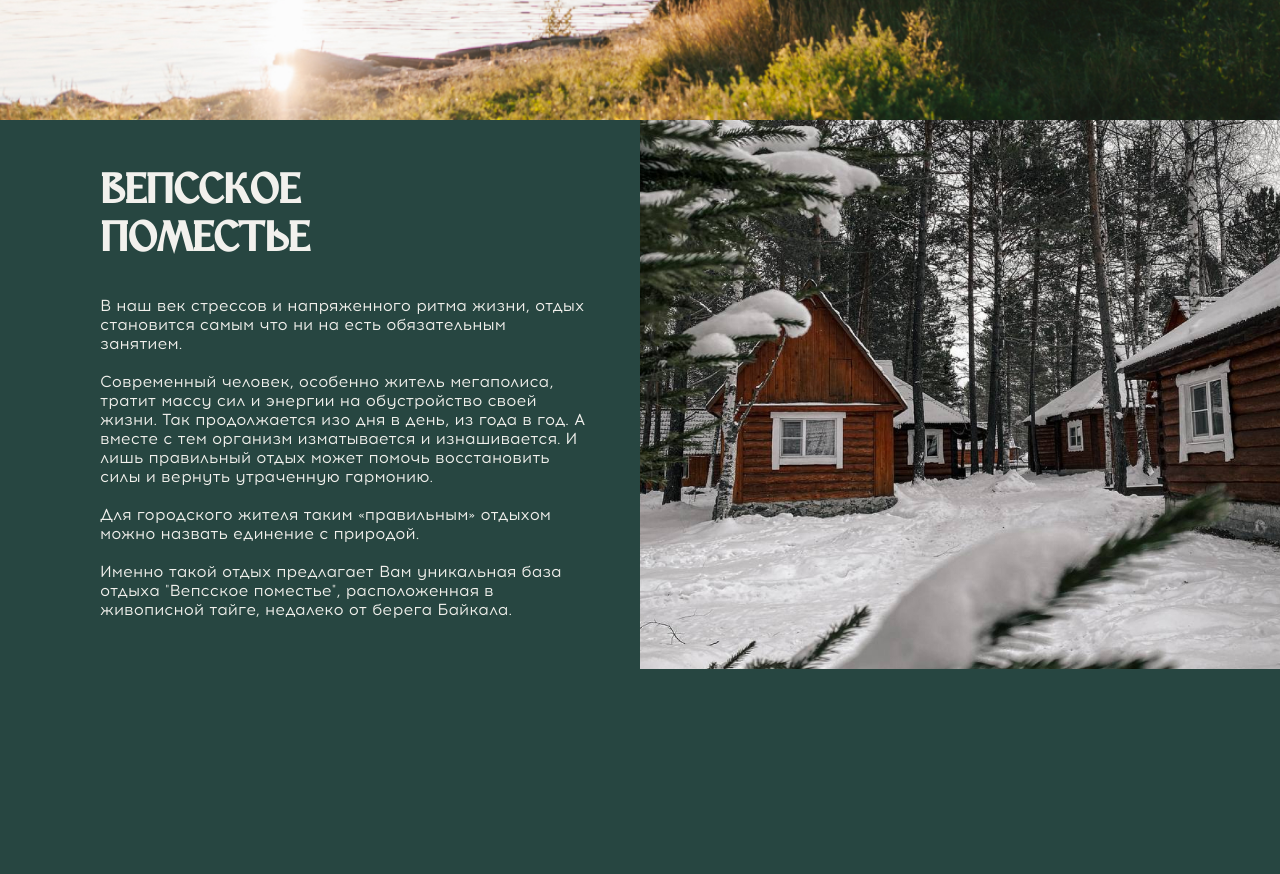
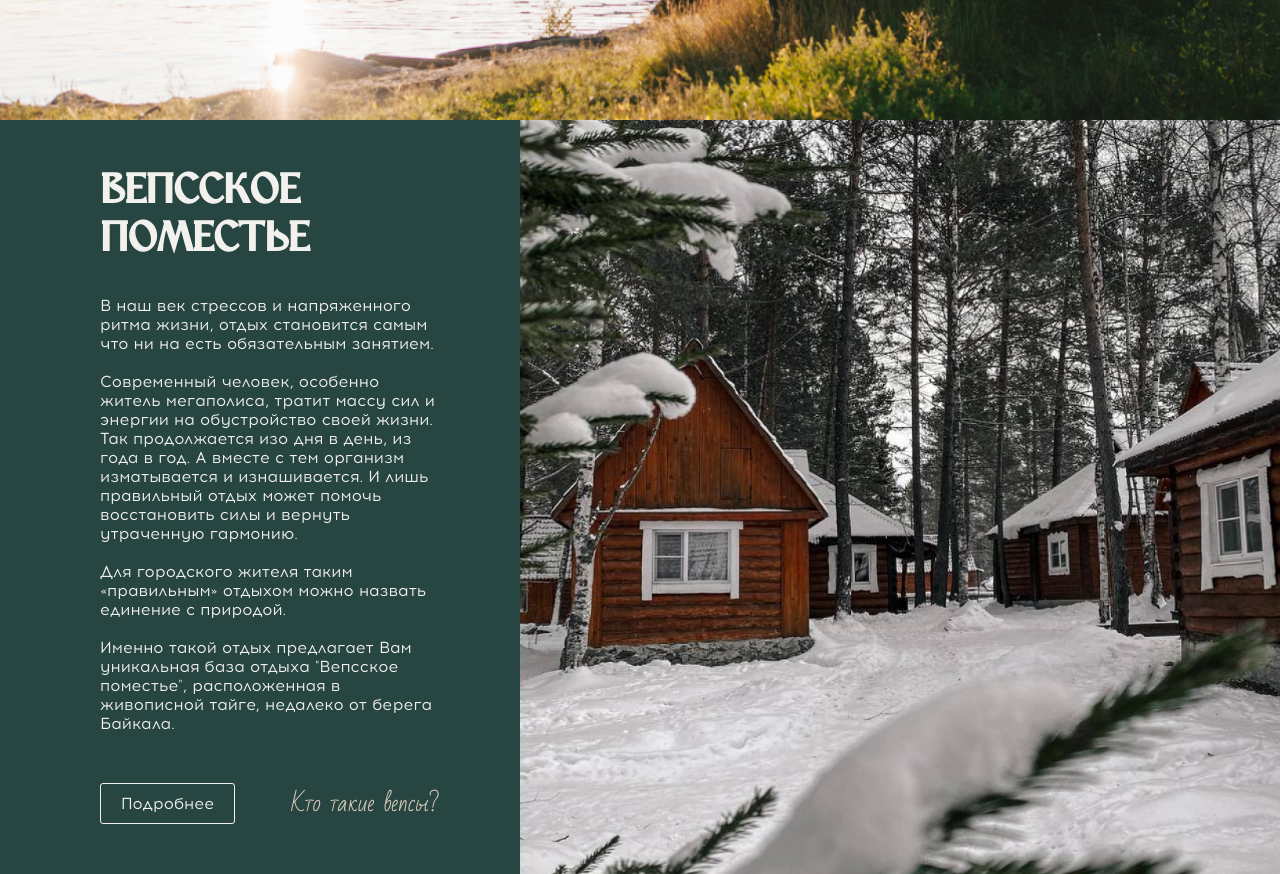
Before and after one commit to LapkiWEB/baikal-vepstur, a plain HTML site: page app/index.html in a window 1280 px wide. Shown: the part 680-1554 px from the top of the page. Before the commit the page ends 1349 px from the top, so only its background shows below. Drawn offline with Linux system fonts and the light colour scheme; files whose address does not match are found by name.

Commit message:
add fix section main-about

```diff
--- a/app/index.html
+++ b/app/index.html
@@ -266,6 +266,15 @@
                 тайге, недалеко
                 от берега Байкала.
               </p>
+              <div class="main-about__wrapper">
+                <a href="#" class="global-btn-white">
+                  Подробнее
+                </a>
+                <div class="main-about-addtext">
+                  Кто такие вепсы?
+                </div>
+              </div>
+
             </div>
           </div>
         </div>
--- a/app/scss/_media.scss
+++ b/app/scss/_media.scss
@@ -19,9 +19,10 @@
 }
 
 @media(max-width: 1300px) {
-  body{
+  body {
     font-size: 16px;
   }
+
   .container {
     padding: 0 100px;
   }
@@ -66,6 +67,9 @@
     width: 100%;
     padding: 0;
     padding: 50px 0;
+  }
+  .main-about__body-title{
+    max-width: fit-content;
   }
 }
 
@@ -139,9 +143,11 @@
   .container {
     padding: 0 20px;
   }
-  .section{
+
+  .section {
     padding: 30px 0;
   }
+
   .main__onescreen {
     height: 700px;
   }
@@ -181,6 +187,14 @@
     font-size: 36px;
     line-height: 36px;
   }
+
+  .main-about-addtext {
+    font-size: 18px;
+    line-height: 18px;
+  }
+  .main-about__wrapper{
+    max-width: 300px;
+  }
 }
 
 @media(max-width: 500px) {
--- a/app/scss/style.scss
+++ b/app/scss/style.scss
@@ -5,7 +5,7 @@
 
 // start header
 .header {
-  background: rgba(255, 255, 255, 0.70);
+  background: rgba(255, 255, 255, 0.8);
   width: 100%;
   position: fixed;
   z-index: 100;
@@ -119,14 +119,29 @@
 }
 
 .main-about__body {
-  width: 50%;
+  width: 36%;
   padding-right: 50px;
 }
 
 .main-about__body-title {
   max-width: 300px;
 }
-
+.main-about__text{
+  margin-bottom: 50px;
+}
+.main-about__wrapper{
+  display: flex;
+  justify-content: space-between;
+  max-width: 350px;
+}
+.main-about-addtext{
+  font-size: 22px;
+  line-height: 22px;
+  @extend %BadScript;
+  color: $light-brown;
+  display: flex;
+  align-items: center;
+}
 .main-about__images {
   img {
     max-width: 100%;
@@ -136,7 +151,10 @@
 @media (min-width: 1200px) {
   .main-about__images {
     position: relative;
-    flex: 0 0 50%;
+    // flex: 0 0 60%;
+    flex: 0 0 calc(((100vw - 80px) * 0.6) + 40px);
+
+    // padding: 0 0 30% 0;
     transform: translate(-100%, 0px);
   }
 
@@ -152,6 +170,29 @@
   }
 }
 
+@media (min-width: 2000px) {
+  .main-about__images {
+    flex: 0 0 calc(100vw - (((100vw - 2000px) / 2) + ((2000px - 80px) * 0.4 ) + 40px));
+  }
+}
+
+// @media (min-width: 1300px) {
+//   .main-about__images {
+//     flex: 0 0 calc(((100vw - 200px) * 0.6) + 100px);
+//   }
+
+// }
+// @media (min-width: 1600px) {
+//   .main-about__images {
+//     flex: 0 0 calc(((100vw - 260px) * 0.6) + 130px);
+//   }
+// }
+// @media (min-width: 1920px) {
+//   .main-about__images {
+//     flex: 0 0 calc(((100vw - 324px) * 0.6) + 162px);
+//   }
+// }
+
 
 // end section main-about
 @import 'media';
```
Also changed, not shown: app/css/style.min.css.
